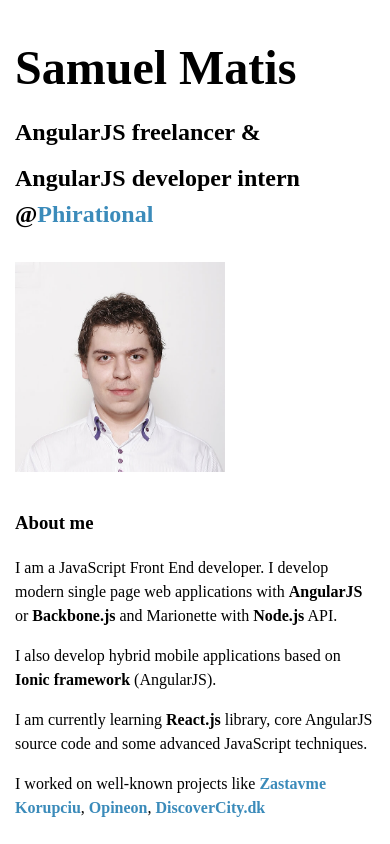
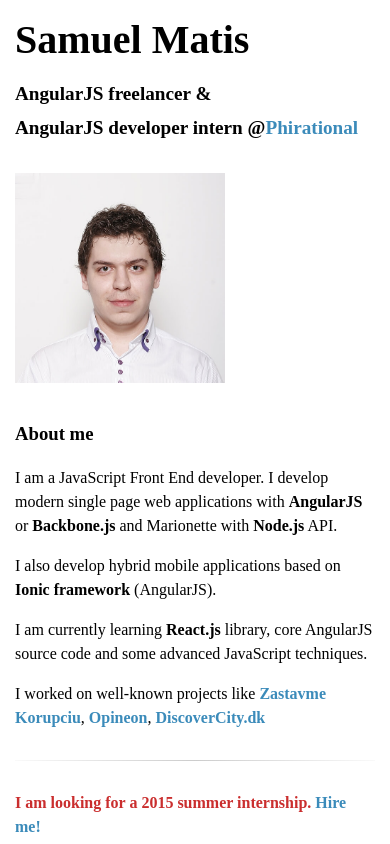
Before and after one commit to samuelmatis/matiss.sk, a website: page static/index.html in a window 390 px wide. Shown: the top 844 px of the page. Drawn offline with Linux system fonts and the light colour scheme; a web font is replaced by a local one.

Commit message:
Smaller headline text on mobile devices

```diff
--- a/static/style.css
+++ b/static/style.css
@@ -48,4 +48,6 @@ hr, hr:before { background: radial-gradient(ellipse at center, rgba(0,0,0,0.2) 0
 
 @media screen and (max-width: 550px) {
     .github-badge { display: none; }
+    .container h1 { font-size: 2.5em; margin-top: 10px; }
+    .container h2 { font-size: 1.2em; margin-bottom: 5px; }
 }
```
